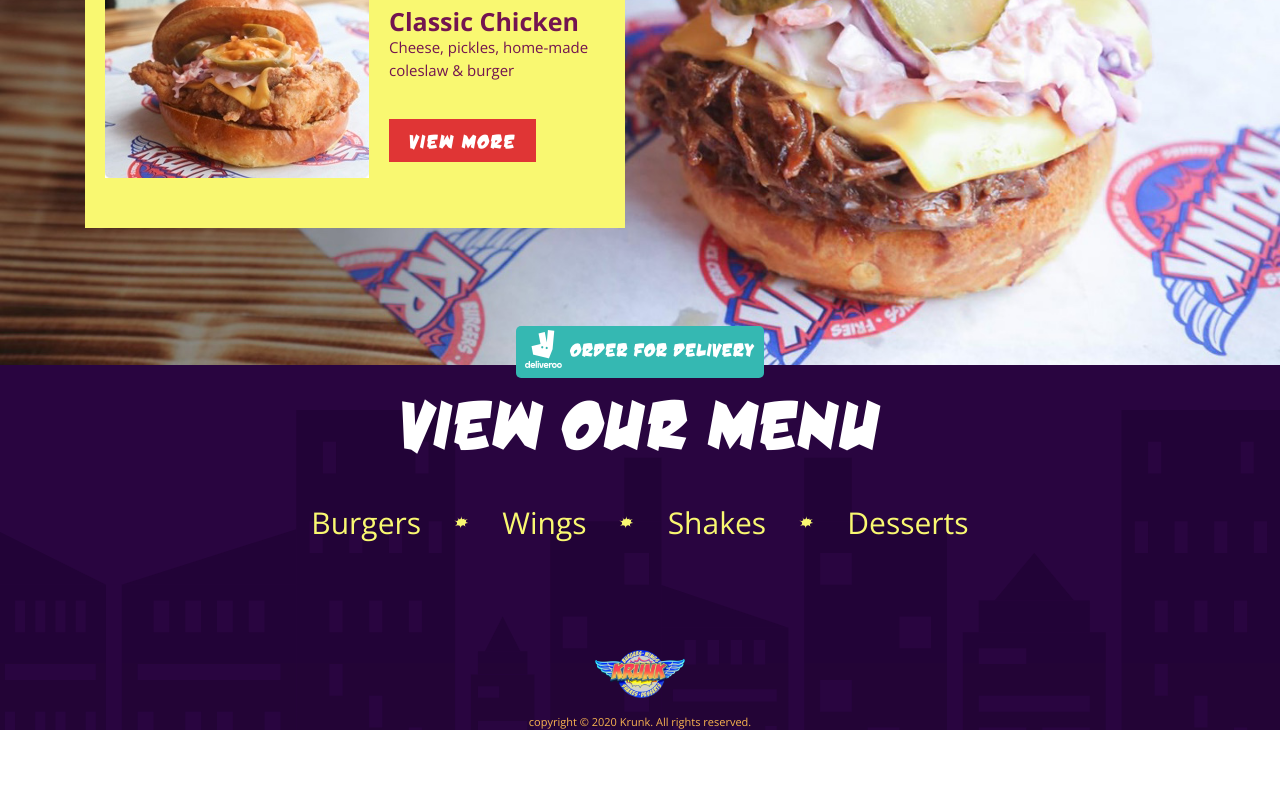
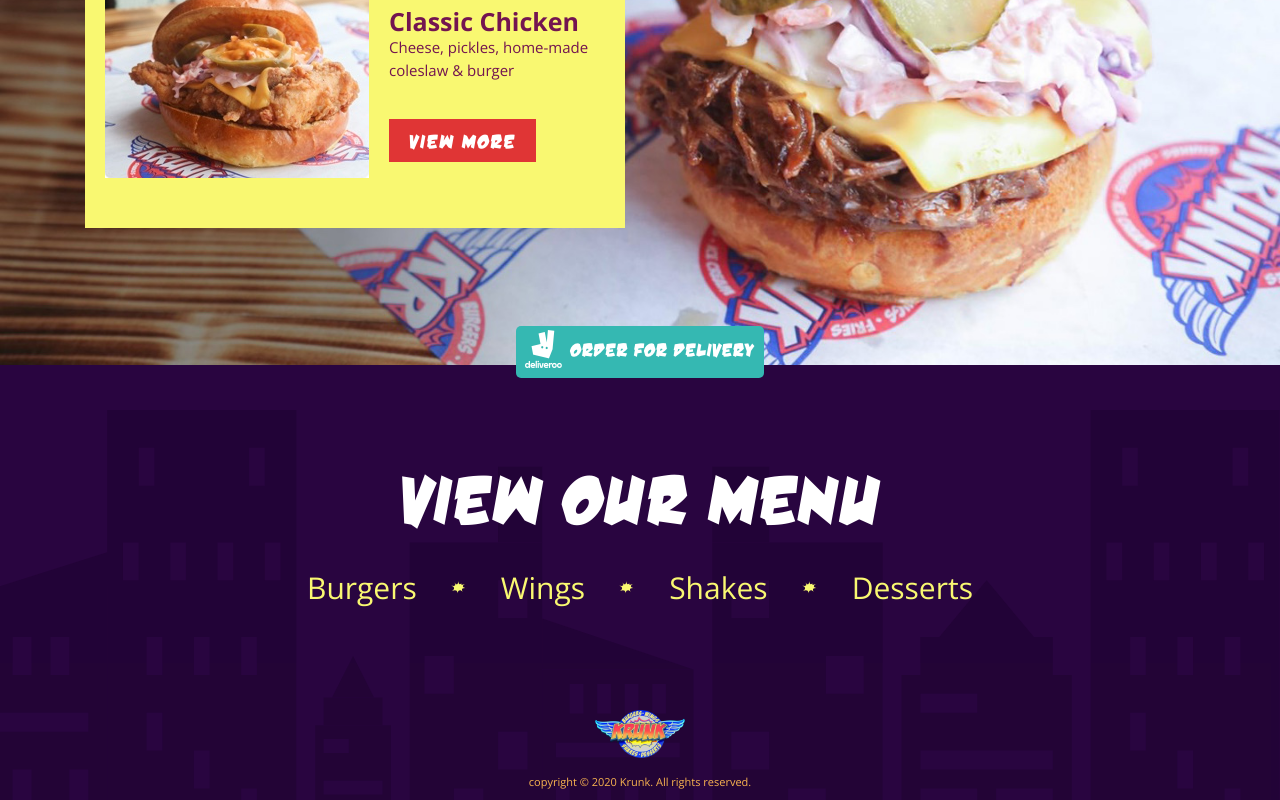
Before and after one commit to iamcstlouis/krunk-react-rebuild-2020, a React (Create React App) app: page / in a window 1280 px wide. Shown: the part 354-1154 px from the top of the page. Before the commit the page ends 1084 px from the top, so only its background shows below. Built offline with nearby package versions, Linux system fonts and the light colour scheme.

Commit message:
Updates footer styles and corrects NavLink import in Footer

```diff
--- a/src/components/Footer/index.js
+++ b/src/components/Footer/index.js
@@ -1,5 +1,6 @@
 import React from 'react'
-import { Container, NavLink } from 'react-bootstrap'
+import { Container } from 'react-bootstrap'
+import { NavLink } from 'react-router-dom'
 
 import menuBangImage from '../../images/global/icn_footer_menu_bang.svg'
 import logo from '../../images/global/krunk-burgers-logo.png'
@@ -11,7 +12,7 @@ const Footer = () => {
         return new Date().getFullYear();
     }
     return (
-        <footer>
+        <footer className='footer'>
             <Container>
                 <div className='view-our-menu'>
                     <NavLink
@@ -19,7 +20,8 @@ const Footer = () => {
                         className='menu-link'
                         data-aos='fade-up'
                         data-aos-delay='50'
-                    >View Our Menu</NavLink>
+                    >View Our Menu
+                    </NavLink>
                 </div>
                 <div className='footer-nav'>
                     <div className='content-wrapper'>
--- a/src/components/Footer/styles.scss
+++ b/src/components/Footer/styles.scss
@@ -1,4 +1,4 @@
-footer {
+.footer {
     background: #290540 url("../../images/global/bg-buildings.svg") 100% 45px;
     background-repeat: no-repeat;
     background-size: cover;
```
